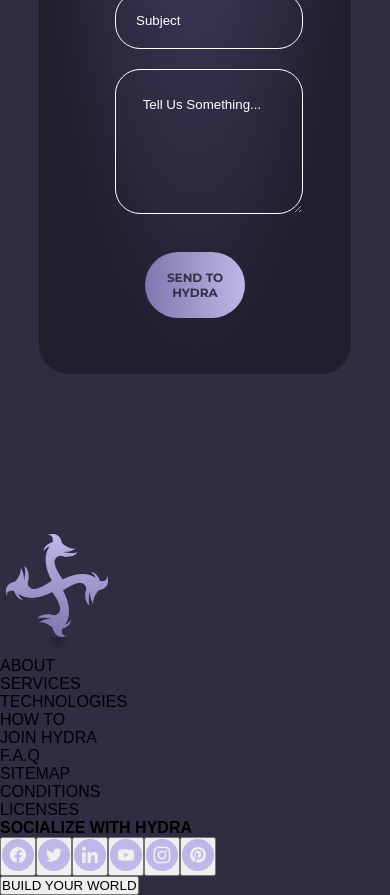
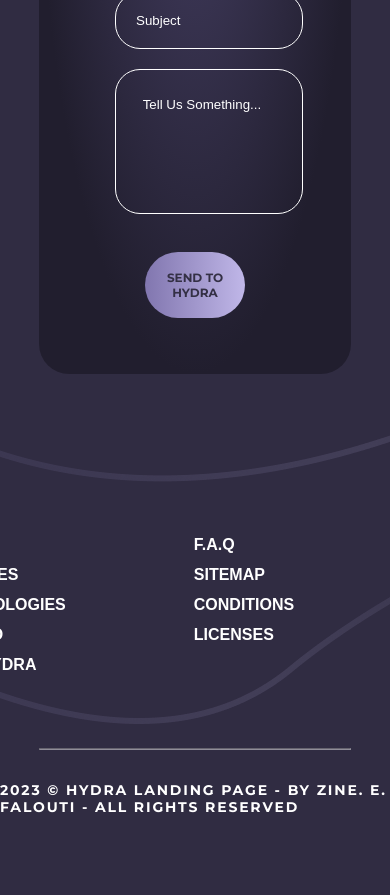
Before and after one commit to LucianoCarvalho0106/hidra, a React (Vite) app: page / in a window 390 px wide. Shown: the part 8080-8975 px from the top of the page. After the commit the page ends 8924 px from the top, so only its background shows below. Built offline with nearby package versions, Linux system fonts and the light colour scheme.

Commit message:
termino da responsividade desktop

```diff
--- a/src/components/Footer/footer.css
+++ b/src/components/Footer/footer.css
@@ -0,0 +1,96 @@
+footer{
+    display: flex;
+    flex-direction: column;
+    justify-content: center;
+}
+.container-divs{
+    display: flex;
+    justify-content: center;
+    align-items: flex-start;
+    gap: 8em;
+    width: 80%;
+    margin: 0 auto;
+}
+
+hr{
+    width: 80%;
+    margin: 2em auto;
+    opacity: .5;
+}
+.container-divs ul {
+    list-style: none;
+    font-family: 'Montserrat';
+    font-style: normal;
+    font-weight: 700;
+    font-size: 16px;
+    line-height: 20px;
+    color: #FFFFFF;
+    margin-top: -.6em;
+}
+.container-divs ul li{
+    margin: 10px 0;
+}
+.container-divs h4{
+    font-family: 'Montserrat';
+    font-style: normal;
+    font-weight: 700;
+    font-size: 16px;
+    line-height: 20px;
+    color: #FFFFFF;
+}
+.social-icons{
+    display: flex;
+    gap: 1em;
+}
+.social-icons button{
+    background-color: transparent;
+    border: none;
+    margin-top: 3em;
+}
+.container-divs button{
+    cursor: pointer;
+}
+#button-footer{
+    background: linear-gradient(90deg, #8176AF 0%, #C0B7E8 100%);
+    border-radius: 40px;
+    color: #343045;
+    border: none;
+    padding: 1.5em 3em;
+    font-family: 'Montserrat';
+    font-style: normal;
+    font-weight: 700;
+    font-size: 12px;
+    line-height: 15px;
+    margin-top: 3em;
+}
+
+.content{
+    position: relative;
+}
+.vector19,.vector18{
+    position: absolute;
+    z-index: -1;
+}
+.vector19 {
+    top: -25em;
+    left: -62em;
+}
+.vector18{
+    top: -5em;
+    left: -68em;
+}
+.rodape{
+    display: flex;
+    justify-content: center;
+}
+.rodape h5{
+    font-family: 'Montserrat';
+    font-style: normal;
+    font-weight: 700;
+    font-size: 14px;
+    line-height: 17px;
+    letter-spacing: 0.13em;
+    color: #FFFFFF;
+    margin-bottom: 2em;
+
+}
--- a/src/components/Footer/index.jsx
+++ b/src/components/Footer/index.jsx
@@ -4,7 +4,7 @@ export default function()
 {
     return(
         <footer>
-            <div>
+            <div className="container-divs">
                 <div> <img src="../../public/Frame.png" alt="logo" /></div>
                 <div>
                     <ul>
@@ -16,7 +16,7 @@ export default function()
                     </ul>
                 </div>
 
-                <div>
+                <div >
                 <ul>
                         <li>F.A.Q</li>
                         <li>SITEMAP</li>
@@ -26,9 +26,9 @@ export default function()
                     </ul>
                 </div>
 
-                <div>
+                <div className="content" >
                     <h4>SOCIALIZE WITH HYDRA</h4>
-                    <div>
+                    <div className="social-icons">
                         <button><img src="../../public/facebook.png" alt="" /></button>
                         <button><img src="../../public/twitter.png" alt="" /></button>
                         <button><img src="../../public/linkedin.png" alt="" /></button>
@@ -36,13 +36,15 @@ export default function()
                         <button><img src="../../public/instagram.png" alt="" /></button>
                         <button><img src="../../public/pinterest.png" alt="" /></button>
                     </div>
-                    <button>BUILD YOUR WORLD</button>
+                    <button id="button-footer">BUILD YOUR WORLD</button>
+                    <img className="vector19" src="../../public/Vector 19.png" alt="vector19" />
+                    <img className="vector18" src="../../public/Vector 18.png" alt="vector19" />
                 </div>
 
             </div>
-
-            <div>
-
+                <hr />
+            <div className="rodape">
+                <h5>2023 © HYDRA LANDING PAGE - BY ZINE. E. FALOUTI - ALL RIGHTS RESERVED </h5>
             </div>
         </footer>
     )
--- a/src/components/Form/form.css
+++ b/src/components/Form/form.css
@@ -56,6 +56,7 @@ textarea{
     margin: 10px 20px;
     padding: 2em;
     color: #FFF;
+    resize: none;
 }
 textarea::placeholder{
     color: #FFF;
```
Also changed, not shown: public/Vector 18.png (added), public/Vector 19.png (added).
